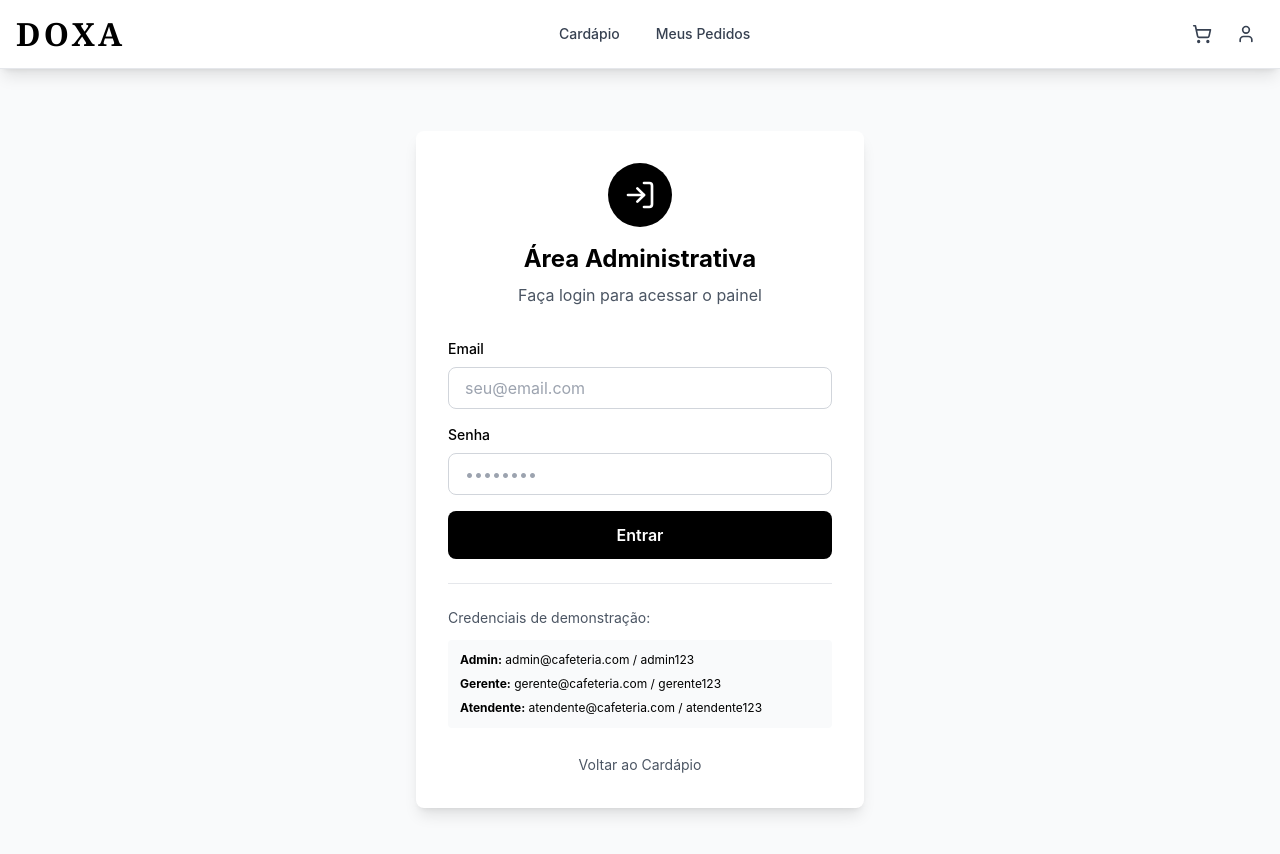
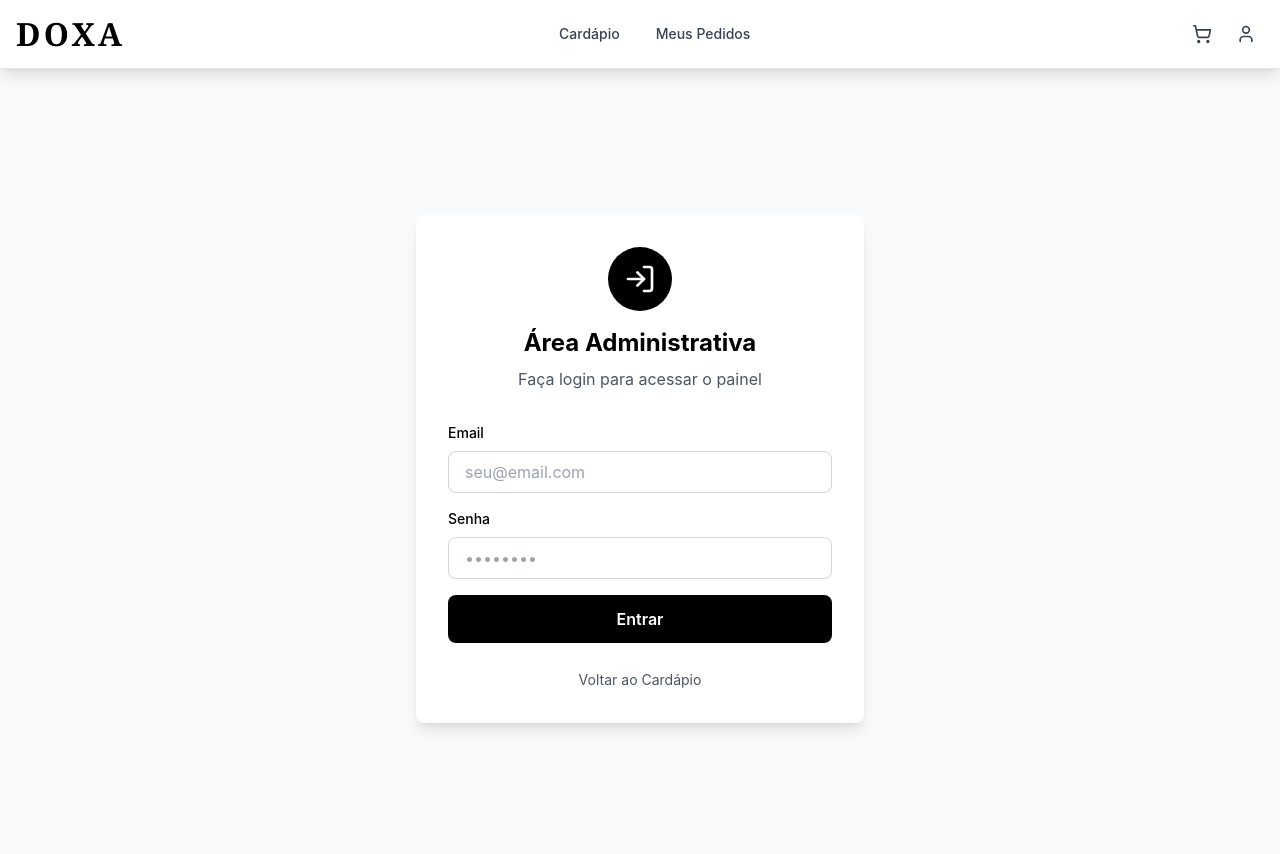
Before and after one commit to fabricio2204/code-doxa, a Next.js app: page /login in a window 1280 px wide. Shown: the top 854 px of the page. Built offline with nearby package versions, Linux system fonts and the light colour scheme; no server answers.

Commit message:
chore: remove credenciais da tela de login

```diff
--- a/app/login/page.tsx
+++ b/app/login/page.tsx
@@ -99,23 +99,6 @@ export default function LoginPage() {
             </button>
           </form>
 
-          <div className="mt-6 pt-6 border-t border-gray-200">
-            <p className="text-sm text-gray-600 mb-3">
-              Credenciais de demonstração:
-            </p>
-            <div className="space-y-2 text-xs bg-gray-50 p-3 rounded">
-              <div>
-                <strong>Admin:</strong> admin@cafeteria.com / admin123
-              </div>
-              <div>
-                <strong>Gerente:</strong> gerente@cafeteria.com / gerente123
-              </div>
-              <div>
-                <strong>Atendente:</strong> atendente@cafeteria.com / atendente123
-              </div>
-            </div>
-          </div>
-
           <div className="mt-6 text-center">
             <Link
               href="/"
```
